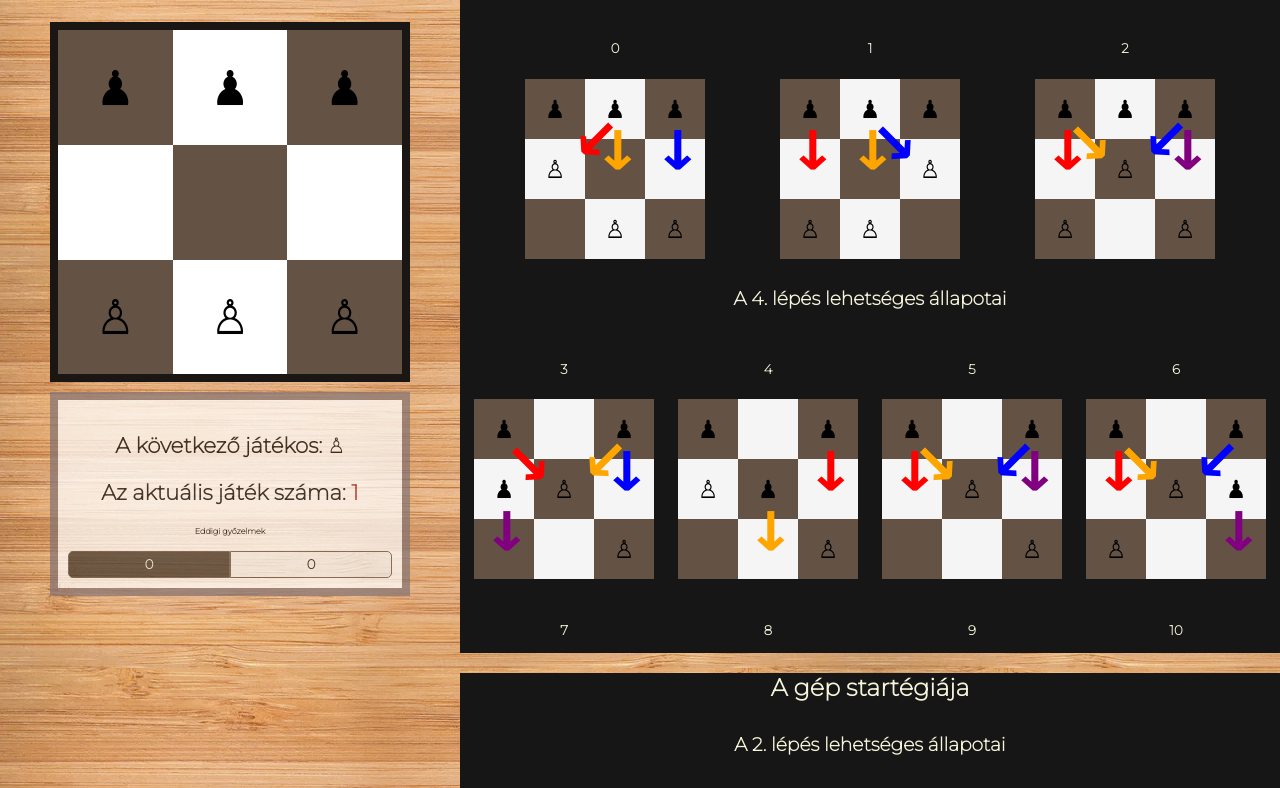
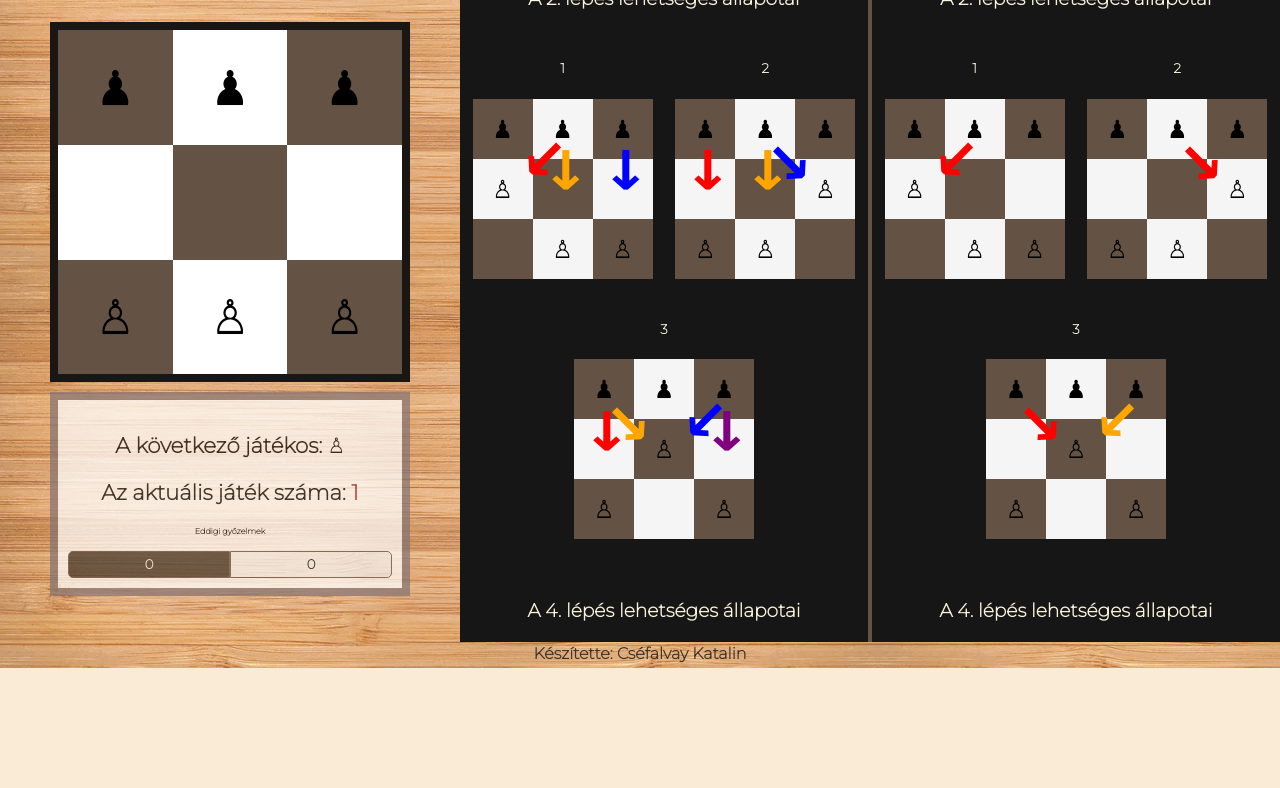
Before and after one commit to csefikatalin/hexaPawn, a plain HTML site: page index.html in a window 1280 px wide. Shown: the part 132-920 px from the top of the page. After the commit the page ends 800 px from the top, so only its background shows below. Drawn offline with nearby package versions, Linux system fonts and the light colour scheme; a web font is replaced by a local one.

Commit message:
tanult és tanuló gépek egymás mellett

```diff
--- a/controller/GyufasDobozController.js
+++ b/controller/GyufasDobozController.js
@@ -5,7 +5,7 @@ class GyufasDobozController {
     #gyufasDobozokView;
     constructor() {
         this.#gyufasdDobozModel = new GyufasDobozModell();
-        this.#gyufasDobozokView = new GyufasDobozokView(this.#gyufasdDobozModel.gyufasdDobozLista);
+        this.#gyufasDobozokView = new GyufasDobozokView(this.#gyufasdDobozModel.gyufasdDobozLista,this.#gyufasdDobozModel.okosGyDobozLista);
     }
 
 }
--- a/index.html
+++ b/index.html
@@ -32,9 +32,14 @@
             </div>
 
         </article>
+        <div class="tarolo">
+        <div class="cim">
+            <h2>A TANULÓ gép startégiája</h2>
+            <h2>Az OKOS gép stratégiája</h2>
+         </div>
             <div class="strategiak">
                 <section>
-                <h2>A gép startégiája</h2>
+
                     <div class="gyufasdobozok">
                         <h3>A 2. lépés lehetséges állapotai</h3>
                         <div class="lepes2"></div>
@@ -45,7 +50,7 @@
                     </div>
                 </section>
                 <section>
-                <h2>A gép startégiája</h2>
+
                     <div class="okosdobozok">
                         <h3>A 2. lépés lehetséges állapotai</h3>
                         <div class="lepes2"></div>
@@ -56,6 +61,7 @@
                     </div>
                 </section>
             </div>
+        </div>
     </main>
     <footer>
         <p> Készítette: Cséfalvay Katalin</p>
--- a/model/GyufasDobozModell.js
+++ b/model/GyufasDobozModell.js
@@ -1,14 +1,16 @@
 import { gyufasDobozLista } from "./gyufasdobozlista.js";
+import { okosDobozok } from "./gyufasdobozlista.js";
 class GyufasDobozModell {
     #lepesLista = [];
     #gyufasdDobozLista = []; //itt tárolomm a gyufásdobozokat, amik az adott állapothoz tartozó lehetséges lépéseket tárolják
     #okosGyDobozLista = []; // itt tárolom a már felokosított dobozokat
     constructor() {
         this.#gyufasdDobozLista = gyufasDobozLista;
-        let okosDobozokKesz=localStorage.getItem("okosDobozokKesz")
-        if ( okosDobozokKesz!== undefined) {
-            this.#okosGyDobozLista = JSON.parse(okosDobozokKesz );
-        }
+       /*  let okosDobozok=localStorage.getItem("okosDobozok")
+        if ( okosDobozok!== undefined) {
+            this.#okosGyDobozLista = JSON.parse(okosDobozok );
+        } */
+        this.#okosGyDobozLista=okosDobozok;
         console.log( this.#okosGyDobozLista)
     }
     get gyufasdDobozLista() {
--- a/model/gyufasdobozlista.js
+++ b/model/gyufasdobozlista.js
@@ -42,10 +42,12 @@ export const gyufasDobozLista = [
     },
     {
         lepesszam: 4,
-        jatekter: ["♟", " ", "♟", "♙", "♟", " ", " ", " ", "♙"],
+        jatekter: ["♟", " ", "♟", " ", "♙", "♟", "♙", " ", " "],
         lepesek: [
-            [2, 5],
-            [4, 7],
+            [0, 3],
+            [0, 4],
+            [2, 4],
+            [5, 8],
         ],
     },
     {
@@ -60,14 +62,32 @@ export const gyufasDobozLista = [
     },
     {
         lepesszam: 4,
-        jatekter: ["♟", " ", "♟", " ", "♙", "♟", "♙", " ", " "],
+        jatekter: ["♟", " ", "♟", " ", "♙", " ", "♙", " ", " "],
         lepesek: [
             [0, 3],
             [0, 4],
             [2, 4],
-            [5, 8],
+            [2, 5],
         ],
     },
+    {
+        lepesszam: 4,
+        jatekter: ["♟", " ", "♟", "♙", "♟", " ", " ", " ", "♙"],
+        lepesek: [
+            [2, 5],
+            [4, 7],
+        ],
+    },
+    {
+        lepesszam: 4,
+        jatekter: ["♟", " ", "♟", " ", "♟", "♙", " ", " ", "♙"],
+        lepesek: [
+            [0, 3],
+            [4, 7],
+        ],
+    },
+
+
     {
         lepesszam: 4,
         jatekter: [" ", "♟", "♟", "♙", "♟", " ", " ", " ", "♙"],
@@ -360,10 +380,12 @@ export const okosDobozok = [
     },
     {
         lepesszam: 4,
-        jatekter: ["♟", " ", "♟", "♙", "♟", " ", " ", " ", "♙"],
+        jatekter: ["♟", " ", "♟", " ", "♙", "♟", "♙", " ", " "],
         lepesek: [
-            [2, 5],
-            [4, 7],
+            [0, 3],
+            [0, 4],
+            [2, 4],
+            [5, 8],
         ],
     },
     {
@@ -378,14 +400,31 @@ export const okosDobozok = [
     },
     {
         lepesszam: 4,
-        jatekter: ["♟", " ", "♟", " ", "♙", "♟", "♙", " ", " "],
+        jatekter: ["♟", " ", "♟", " ", "♙", " ", "♙", " ", " "],
         lepesek: [
             [0, 3],
             [0, 4],
             [2, 4],
-            [5, 8],
+            [2, 5],
         ],
     },
+    {
+        lepesszam: 4,
+        jatekter: ["♟", " ", "♟", "♙", "♟", " ", " ", " ", "♙"],
+        lepesek: [
+            [2, 5],
+            [4, 7],
+        ],
+    },
+    {
+        lepesszam: 4,
+        jatekter: ["♟", " ", "♟", " ", "♟", "♙", " ", " ", "♙"],
+        lepesek: [
+            [0, 3],
+            [4, 7],
+        ],
+    },
+
     {
         lepesszam: 4,
         jatekter: [" ", "♟", "♟", "♙", "♟", " ", " ", " ", "♙"],
--- a/stilus.css
+++ b/stilus.css
@@ -80,28 +80,41 @@ article .elem {
     cursor: pointer;
     aspect-ratio: 1;
 }
-
-/** gyufásdobozok elrendezése és formázása*/
-section {
+/*a két stratégia egymás mellett*/
+.tarolo {
     background: rgb(23, 22, 22);
     color: beige;
 }
-section h2 {
-    height: 5vh;
+/** gyufásdobozok elrendezése és formázása*/
+.cim {
+    display: grid;
+    grid-template-columns: 1fr 1fr;
 }
-.gyufasdobozok {
+section h3 {
+    padding: 30px 0 0 0;
+    border-top: 1pt solid var(--sotetbarna);
+}
+.strategiak {
+    display: grid;
+    grid-template-columns: 1fr 1fr;
     overflow-y: auto;
     height: calc(90vh - 15px);
 }
-footer{
+.gyufasdobozok {
+    border-right: 2px solid var(--barna);
+}
+.okosdobozok {
+    border-left: 2px solid var(--barna);
+}
+footer {
     height: 15px;
-text-align:center;
-color:var(--fekete);
-font-weight:bold;
+    text-align: center;
+    color: var(--fekete);
+    font-weight: bold;
 }
-footer p{
-    padding:2pt;
-    margin:0;
+footer p {
+    padding: 2pt;
+    margin: 0;
 }
 .lepes2,
 .lepes4,
@@ -216,6 +229,24 @@ footer p{
     .doboz .elem {
         font-size: 25px;
     }
+    /*a két stratégia eltűnik, csak egy lesz*/
+
+    /** gyufásdobozok elrendezése és formázása*/
+    .cim {
+        display: grid;
+        grid-template-columns: 1fr;
+    }
+    .cim h2:last-child {
+        display: none;
+    }
+
+    .strategiak {
+        display: grid;
+        grid-template-columns: 1fr;
+    }
+    .cim section:last-child {
+        display: none;
+    }
 }
 @media screen and (max-width: 500px) {
     .doboz {
--- a/view/gyufasdobozok/GyufasDobozView.js
+++ b/view/gyufasdobozok/GyufasDobozView.js
@@ -5,10 +5,10 @@ class GyufasDobozView {
     #adat = [];
     #lepesekLista = [];
     #szinLista = ["red", "orange", "blue", "purple"];
-    constructor(adat,index) {
+    constructor(adat, index, szuloElem) {
         this.#allapotLista = adat.jatekter;
-      this.index=index
-        this.szuloElem = $(`.gyufasdobozok .lepes${adat.lepesszam}`);
+        this.index = index;
+        this.szuloElem = szuloElem.children(`.lepes${adat.lepesszam}`);
 
         this.#adat = adat;
         this.#lepesekLista = adat.lepesek;
@@ -18,7 +18,7 @@ class GyufasDobozView {
     #init() {
         this.szuloElem.append(
             `<div class='tabla'>
-            <h5>${this.index}</h5>
+            <h5>${this.index+1}</h5>
             <div class='doboz'></div><div class='nyilak'></div>
             </div>`
         );
@@ -45,7 +45,7 @@ class GyufasDobozView {
         this.#lepesekLista.forEach((element, index) => {
             let sor = Math.floor(element[0] / 3);
             let oszlop = element[0] % 3;
-            let top = szelesseg * sor+65;
+            let top = szelesseg * sor + 65;
             let left = szelesseg * oszlop + szelesseg / 2 + 5;
             let kulonbseg = element[1] - element[0] - 3;
 
--- a/view/gyufasdobozok/GyufasDobozokView.js
+++ b/view/gyufasdobozok/GyufasDobozokView.js
@@ -1,19 +1,26 @@
 import GyufasDobozView from "./GyufasDobozView.js";
 class GyufasDobozokView {
     #lista = [];
-    constructor(lista) {
+    #okosLista = [];
+    constructor(lista, okosLista) {
         this.#lista = lista;
-        this.#init();
+        this.#okosLista = okosLista;
+        this.#init(".gyufasdobozok", this.#lista);
+        console.log(this.#okosLista)
+        if (this.#okosLista !== null) {
+            this.#init(".okosdobozok", this.#okosLista);
+        }
     }
-    #init() {
-        let szuloElem = $(`.gyufasdobozok .lepes2`);
+    #init(szulo, lista) {
+        // gyufásdobozok megjelenítése
+        let szuloElem = $(`${szulo} .lepes2`);
         szuloElem.empty();
-        szuloElem = $(`.gyufasdobozok .lepes4`);
+        szuloElem = $(`${szulo} .lepes4`);
         szuloElem.empty();
-        szuloElem = $(`.gyufasdobozok .lepes6`);
+        szuloElem = $(`${szulo} .lepes6`);
         szuloElem.empty();
-        this.#lista.forEach((element, index) => {
-            new GyufasDobozView(element, index);
+        lista.forEach((element, index) => {
+            new GyufasDobozView(element, index, $(`${szulo}`));
         });
     }
 }
```
Lines whose indentation alone changed are shown as unchanged.
